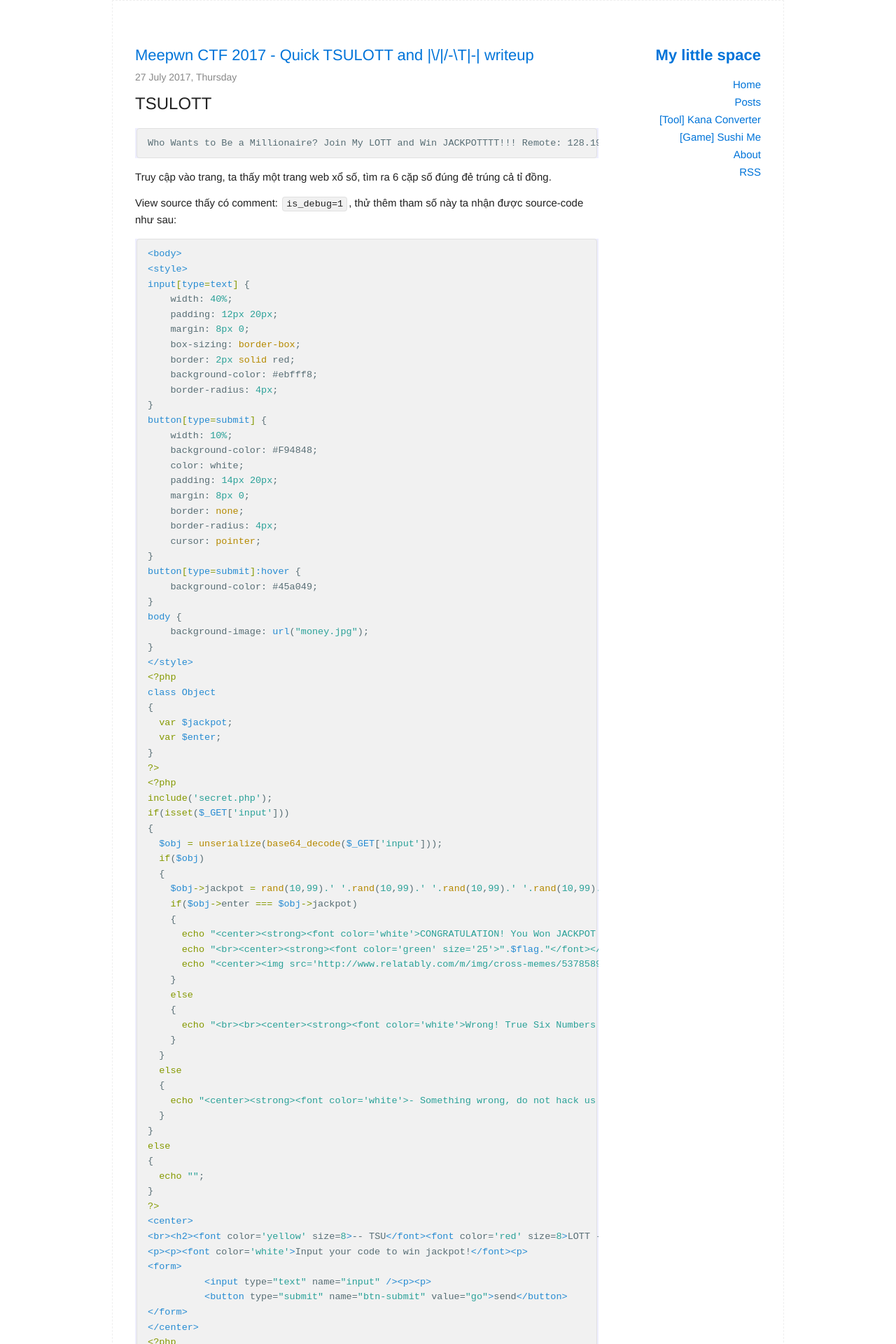
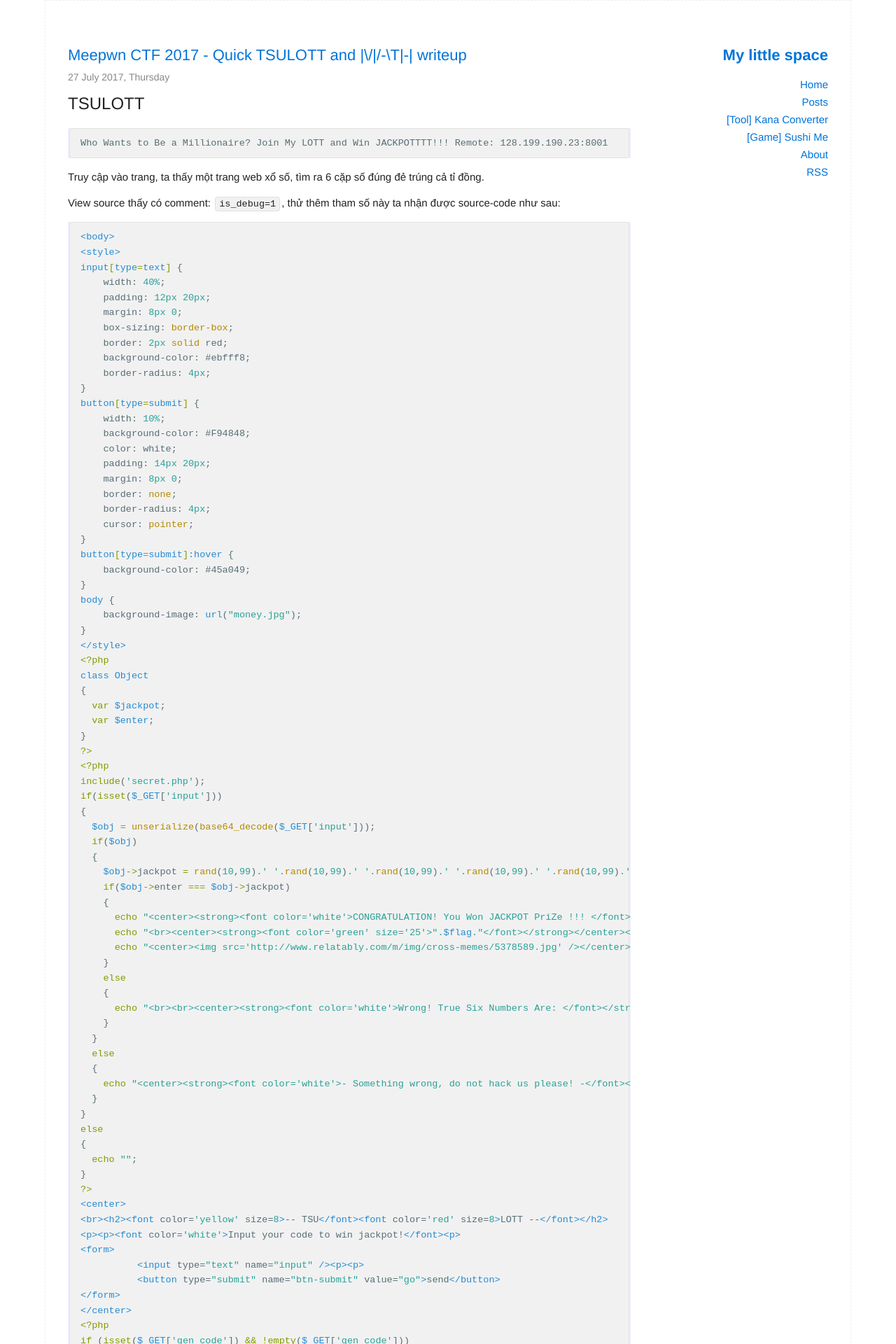
Before and after one commit to vigov5/vigov5.github.io, a Jekyll site: the page built from index.html, in a window 1280 px wide. Shown: the top 1920 px of the page at 70% size. Built offline with Jekyll 4.4.1, drawn with Linux system fonts in a browser that asks for light colours; formulas are drawn with MathJax 3; some of the changed text lies outside the part shown.

Commit message:
Increase layout width

```diff
--- a/_sass/_base.scss
+++ b/_sass/_base.scss
@@ -40,7 +40,6 @@
 .container {
   position:relative;
   width: 100%;
-  max-width: 960px;
   margin: 0 auto;
   padding: 10px 10px;
   box-sizing: border-box;
```
Also changed, not shown: _layouts/default.html (line endings or trailing spaces).
